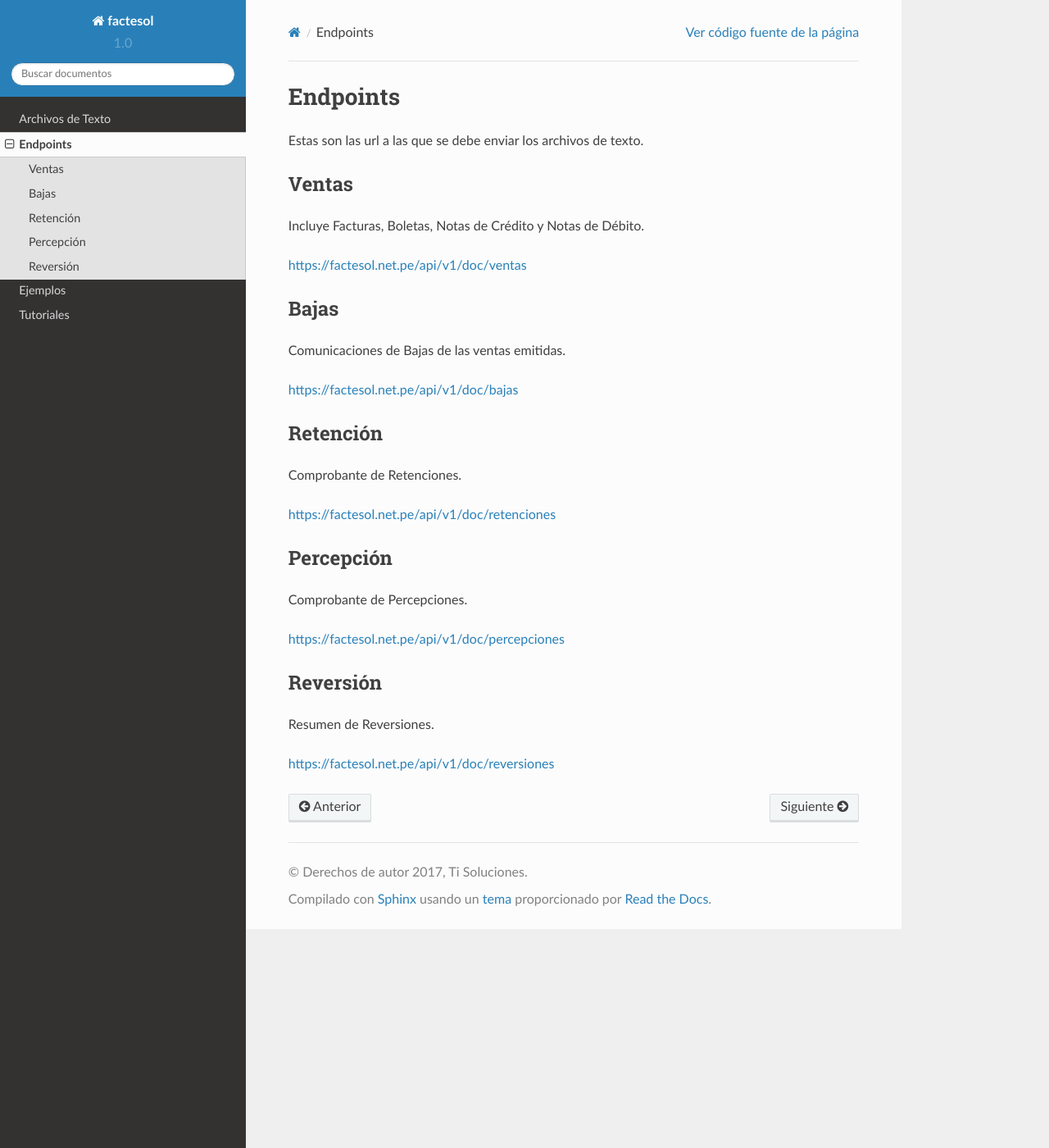
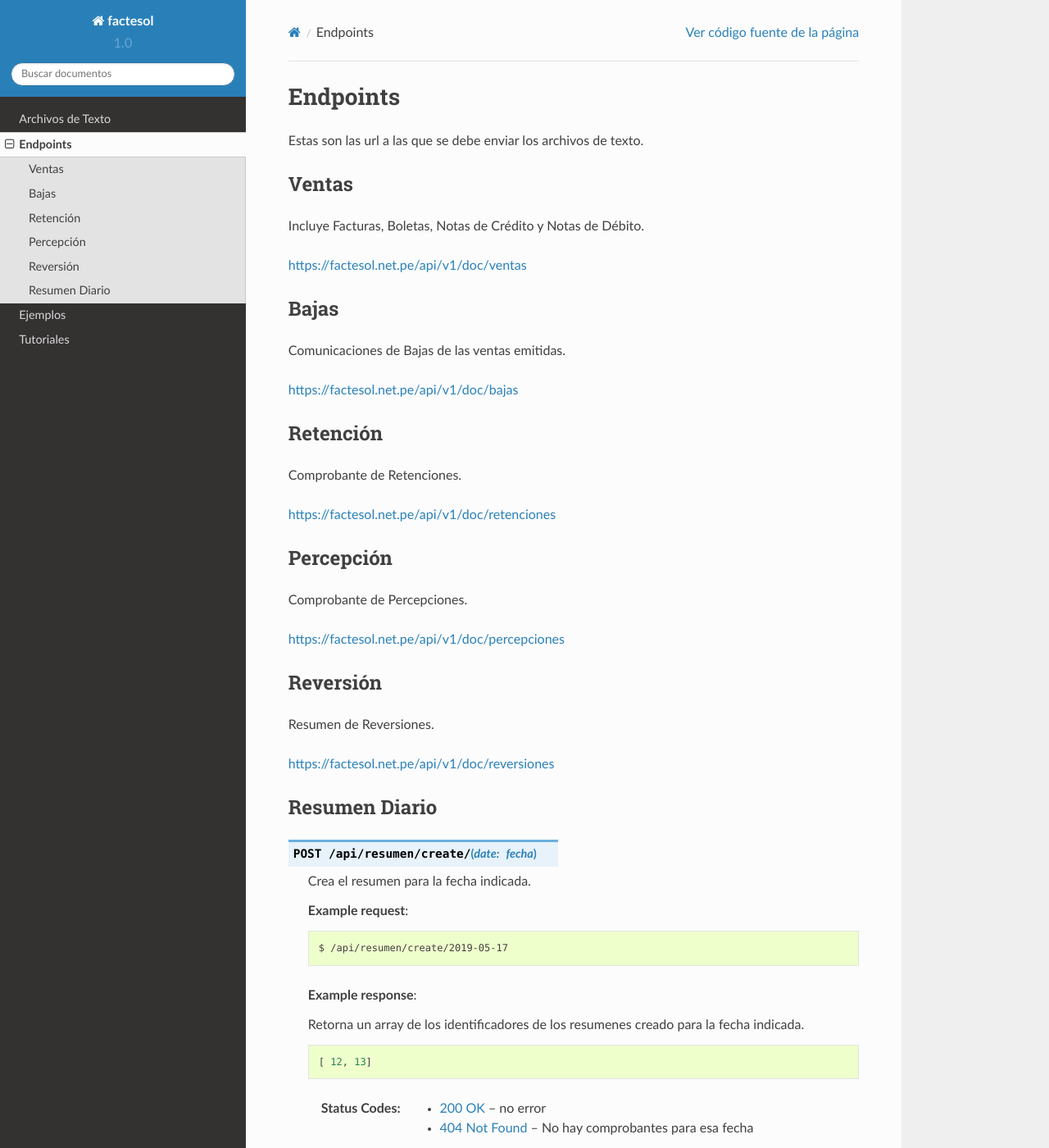
Before and after one commit to giansalex/factesol-docs, a Sphinx documentation site: the page built from docs/endpoints.rst, in a window 1280 px wide and 1400 px high. Shown: the whole window at 82% size. Built offline with Sphinx 7.4.7 and the Read the Docs theme 2.0.0, drawn with Linux system fonts in a browser that asks for light colours; some of the changed text lies outside the part shown.

Commit message:
add resumen api docs

```diff
--- a/docs/conf.py
+++ b/docs/conf.py
@@ -30,7 +30,7 @@
 # Add any Sphinx extension module names here, as strings. They can be
 # extensions coming with Sphinx (named 'sphinx.ext.*') or your custom
 # ones.
-extensions = []
+extensions = ['sphinxcontrib.httpdomain', 'sphinx-prompt']
 
 # Add any paths that contain templates here, relative to this directory.
 templates_path = ['_templates']
--- a/docs/endpoints.rst
+++ b/docs/endpoints.rst
@@ -34,3 +34,75 @@
 Resumen de Reversiones.
 
 https://factesol.net.pe/api/v1/doc/reversiones
+
+Resumen Diario
+--------------
+
+.. http:post::  /api/resumen/create/(date:fecha)
+
+    Crea el resumen para la fecha indicada.
+
+    **Example request**:
+
+    .. prompt:: bash $
+
+        /api/resumen/create/2019-05-17
+
+    **Example response**:
+
+    Retorna un array de los identificadores de los resumenes creado para la fecha indicada.
+
+
+    .. sourcecode:: js
+
+        [ 12, 13]
+
+    :statuscode 200: no error
+    :statuscode 404: No hay comprobantes para esa fecha
+
+
+.. http:post::  /api/resumen/send/(int: id)
+
+    Envia el resumen asociado al id (retornado al crear el resumen).
+
+    **Example request**:
+
+    .. prompt:: bash $
+
+        /api/resumen/send/12
+
+    **Example response**:
+
+    .. sourcecode:: js
+
+        {
+            "Success": true,
+            "Code": "06",
+            "Description": "Enviado a Sunat por procesar"
+        }
+
+    :statuscode 200: no error
+    :statuscode 404: No se encontro el resumen
+
+.. http:post::  /api/resumen/status/(int: id)
+
+    Retorna el estado del resumen asociado al id despues de haber sido enviado a Sunat.
+
+    **Example request**:
+
+    .. prompt:: bash $
+
+        /api/resumen/status/12
+
+    **Example response**:
+
+    .. sourcecode:: js
+
+        {
+            "Success": true,
+            "Code": "03",
+            "Description": "El Resumen diario XXXX ha sido aceptado"
+        }
+
+    :statuscode 200: no error
+    :statuscode 404: No se encontro el resumen
```
